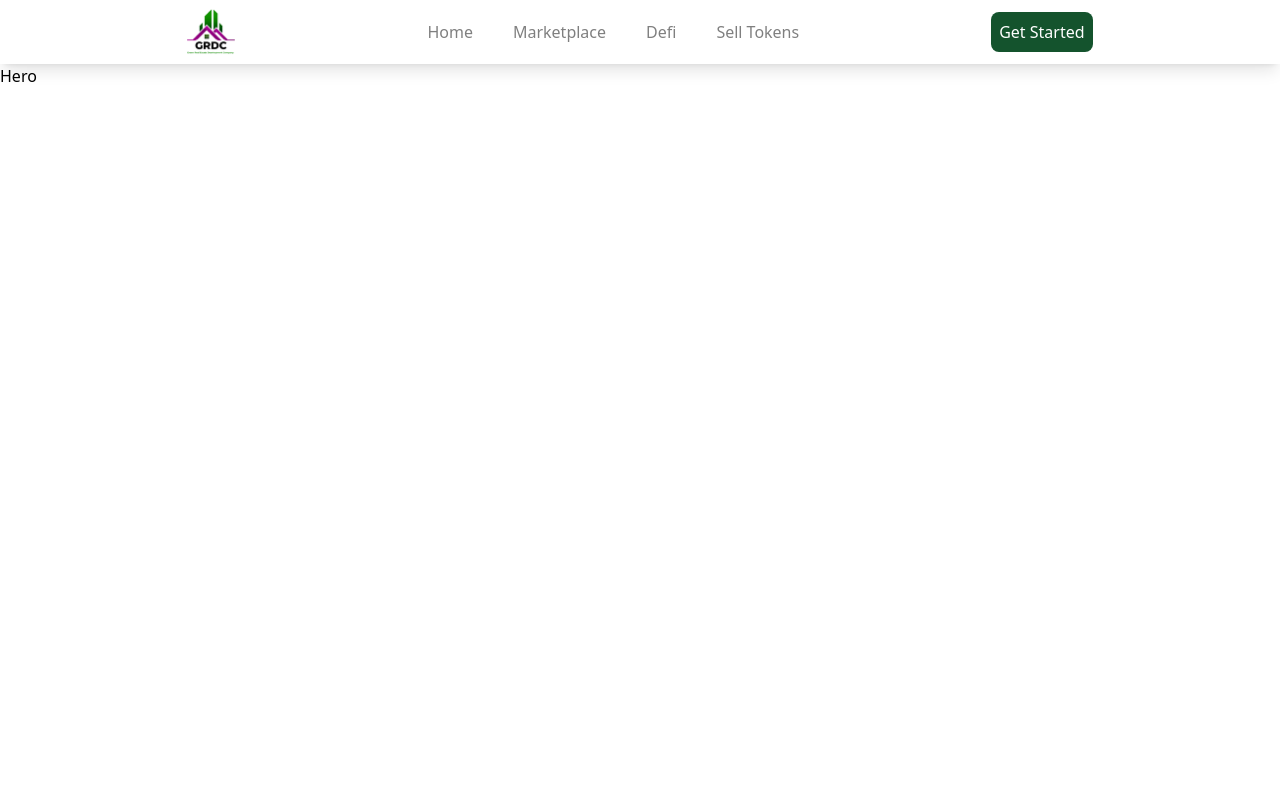
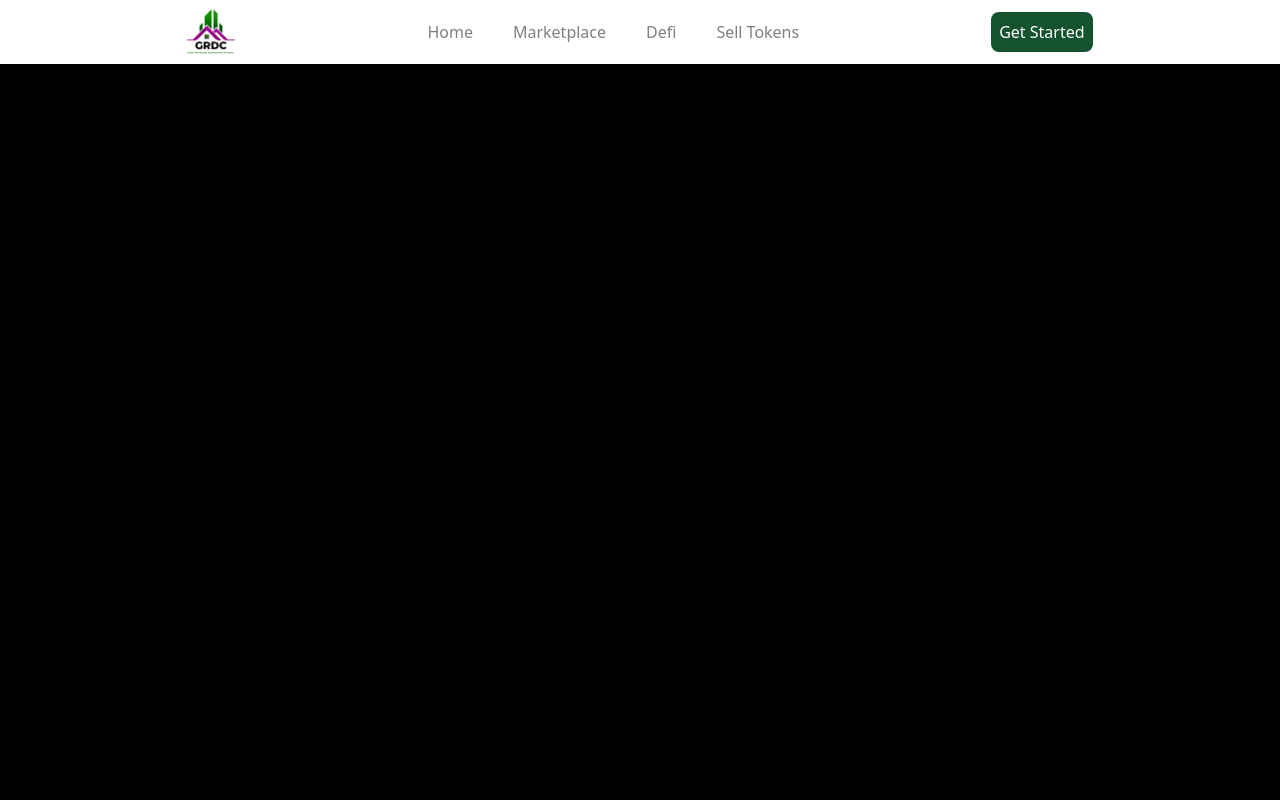
Before and after one commit to Mogakamo/GRDC-landing, a Next.js app: page / in a window 1280 px wide. Shown: the top 800 px of the page. Built offline with nearby package versions, Linux system fonts and the light colour scheme.

Commit message:
Added the Hero Section

```diff
--- a/components/Hero.jsx
+++ b/components/Hero.jsx
@@ -2,7 +2,7 @@ import React from 'react'
 
 const Hero = () => {
   return (
-    <div className='h-screen'>Hero</div>
+    <div className='relative h-screen bg-black'>Hero</div>
   )
 }
 
```
